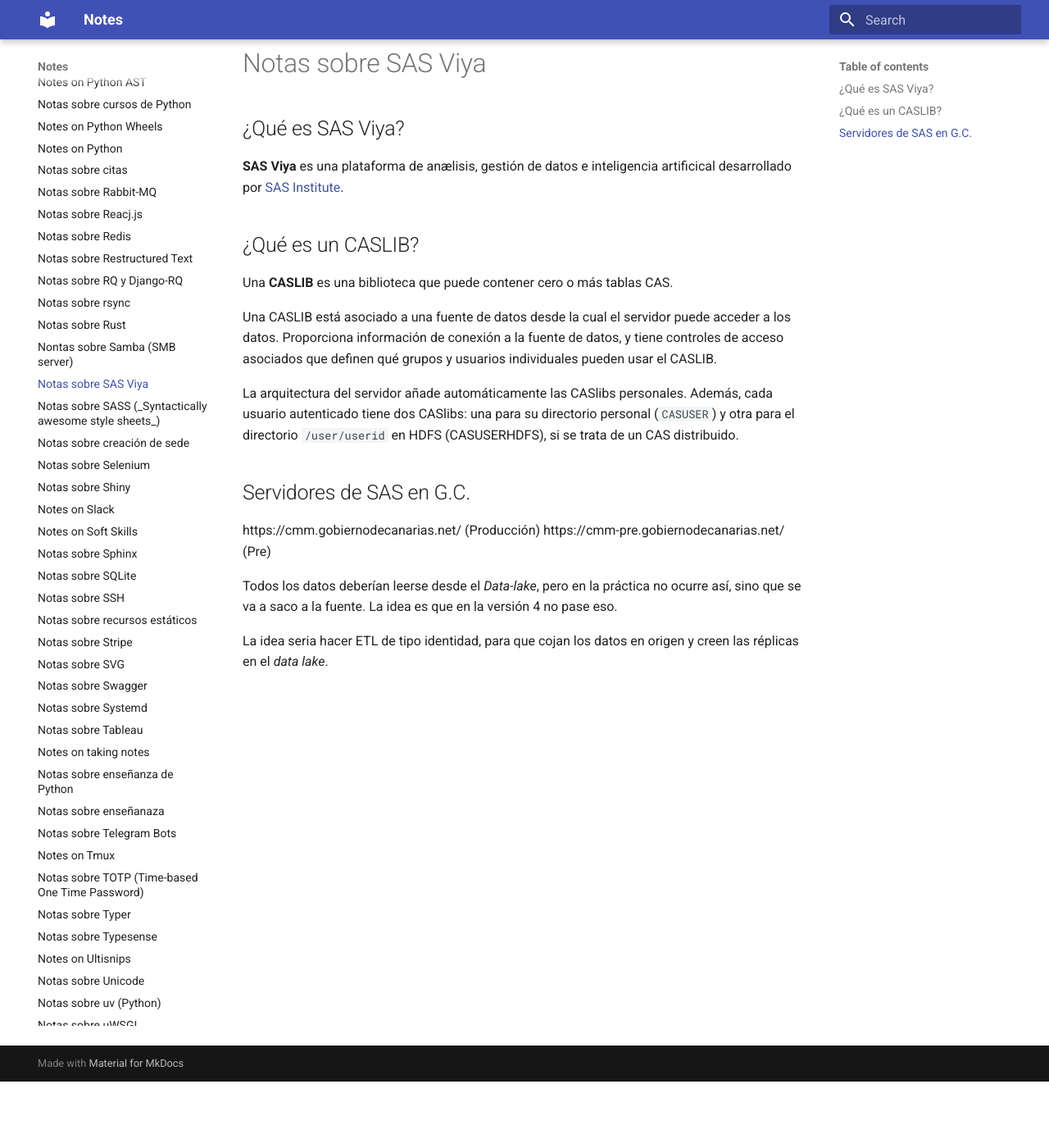
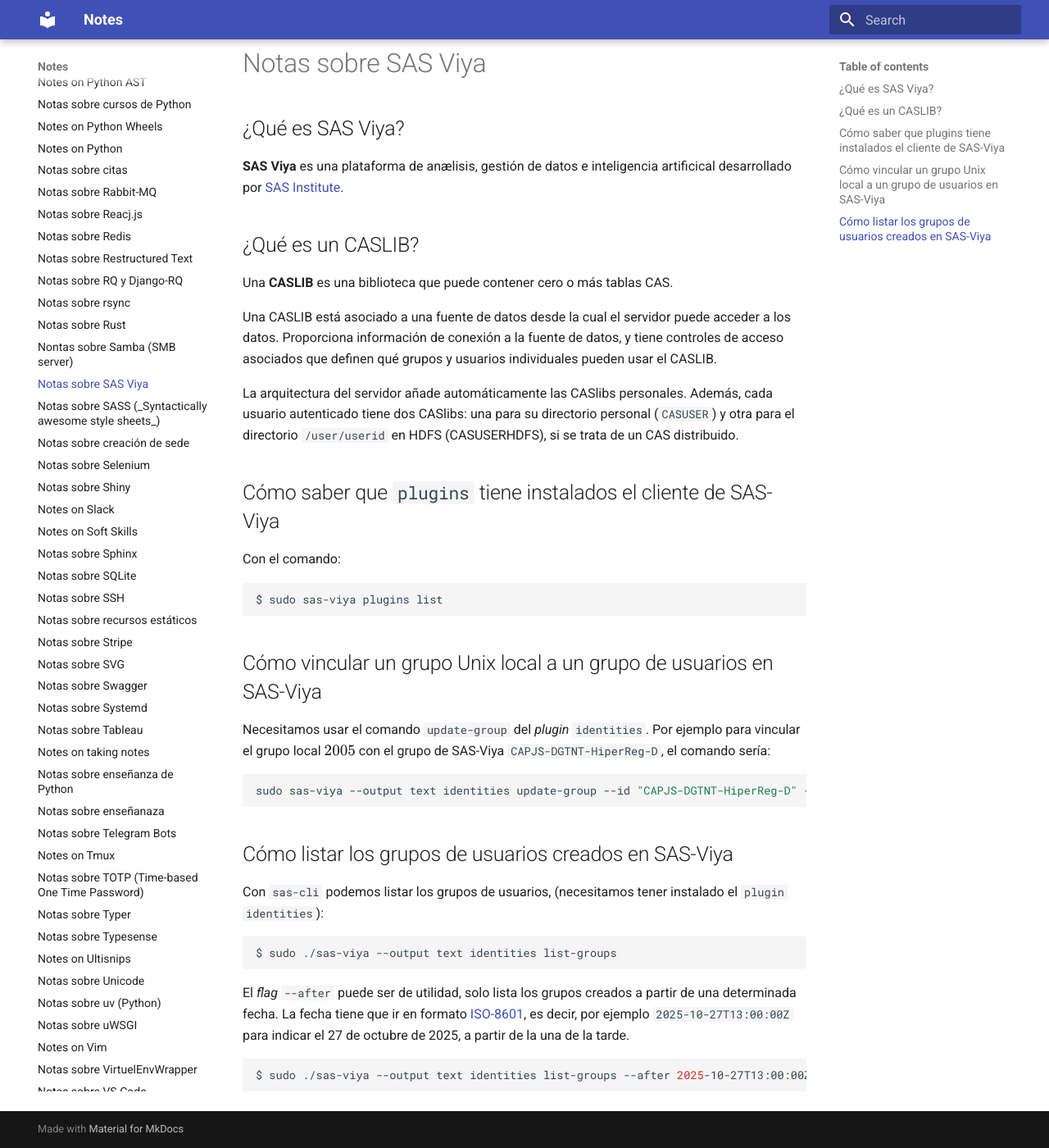
Before and after one commit to euribates/notes, an MkDocs documentation site: the page built from source/notes-on-sas-viya.md, in a window 1280 px wide and 1400 px high, scrolled down 81 px. Shown: the whole window at 82% size. Built offline with MkDocs 1.6.1 and Material for MkDocs 9.7.7, drawn with Linux system fonts in a browser that asks for light colours; formulas are drawn with MathJax 3.

Commit message:
Notas SAS-Viya

````diff
--- a/source/notes-on-sas-viya.md
+++ b/source/notes-on-sas-viya.md
@@ -10,13 +10,13 @@
 
 ## ¿Qué es SAS Viya?
 
-**SAS Viya** es una plataforma de anælisis, gestión de datos
-e inteligencia artificical desarrollado por
-[SAS Institute]().
+**SAS Viya** es una plataforma de anælisis, gestión de datos e
+inteligencia artificical desarrollado por [SAS Institute]().
 
 ## ¿Qué es un CASLIB?
 
-Una **CASLIB** es una biblioteca que puede contener cero o más tablas CAS.
+Una **CASLIB** es una biblioteca que puede contener cero o más tablas
+CAS.
 
 Una CASLIB está asociado a una fuente de datos desde la cual el servidor
 puede acceder a los datos. Proporciona información de conexión a la
@@ -30,14 +30,39 @@
 distribuido.
 
 
-## Servidores de SAS en G.C.
+## Cómo saber que `plugins` tiene instalados el cliente de SAS-Viya
 
-https://cmm.gobiernodecanarias.net/ (Producción)
-https://cmm-pre.gobiernodecanarias.net/ (Pre)
+Con el comando:
 
-Todos los datos deberían leerse desde el _Data-lake_, pero en la práctica
-no ocurre así, sino que se va a saco a la fuente. La idea es que en la versión 4
-no pase eso.
+```shell
+$ sudo sas-viya plugins list
+```
 
-La idea seria hacer ETL de tipo identidad, para que cojan los datos en origen
-y creen las réplicas en el _data lake_.
+## Cómo vincular un grupo Unix local a un grupo de usuarios en SAS-Viya
+
+Necesitamos usar el comando `update-group` del _plugin_ `identities`.
+Por ejemplo para vincular el grupo local $2005$ con el grupo de SAS-Viya
+`CAPJS-DGTNT-HiperReg-D`, el comando sería:
+
+```shell
+sudo sas-viya --output text identities update-group --id "CAPJS-DGTNT-HiperReg-D" --gid 2005
+```
+
+## Cómo listar los grupos de usuarios creados en SAS-Viya
+
+Con `sas-cli` podemos listar los grupos de usuarios, (necesitamos tener
+instalado el `plugin` `identities`):
+
+```shell
+$ sudo ./sas-viya --output text identities list-groups
+```
+
+El _flag_ ``--after`` puede ser de utilidad, solo lista los grupos creados
+a partir de una determinada fecha. La fecha tiene que ir en formato
+[ISO-8601](https://es.wikipedia.org/wiki/ISO_8601), es decir, por
+ejemplo `2025-10-27T13:00:00Z` para indicar el 27 de octubre de 2025, a
+partir de la una de la tarde.
+
+```shell
+$ sudo ./sas-viya --output text identities list-groups --after 2025-10-27T13:00:00Z
+```
````
